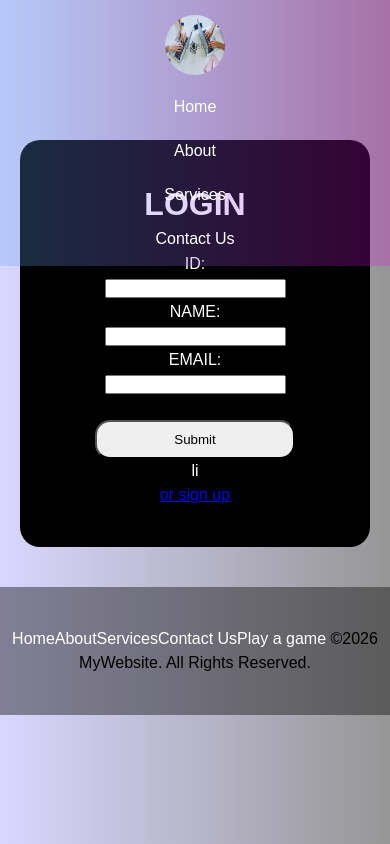
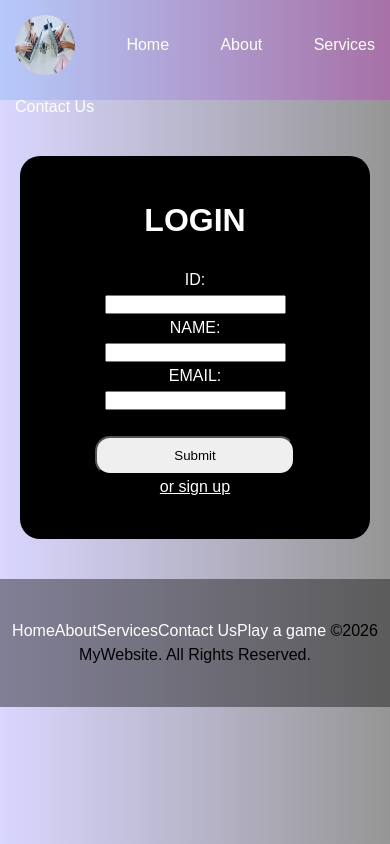
Before and after one commit to stevocriss/school-project, a Vue app: page / in a window 390 px wide. Built offline with nearby package versions, Linux system fonts and the light colour scheme.

Commit message:
new comitt5

```diff
--- a/src/Views/DashBoard.vue
+++ b/src/Views/DashBoard.vue
@@ -1,7 +1,9 @@
 <template>
+    <div class="dash">
     <h1>WELCOME</h1>
     <h3>hi what do you want
     </h3>
+    </div>
 </template>
 <script>
 export default{
--- a/src/Views/HomeViews.vue
+++ b/src/Views/HomeViews.vue
@@ -19,9 +19,9 @@
 
         <button type="submit">Submit</button>
       </form>
-li
+
       <p>{{ go.id }} {{ go.name }} {{ go.email }}</p>
-<router-link>or sign up</router-link>
+<router-link style="color: white;">or sign up</router-link>
     </div>
 
 
--- a/src/assets/style.css
+++ b/src/assets/style.css
@@ -133,17 +133,47 @@ footer{
   margin-top: 15%;
 }
 
+/* //dash board */
+
+.dash{
+  text-align: center;
+  margin: 50px;
+}
+
+
+
+
+
+
+
+
+
+
+
+
+
+
+
+
+
+
+
+
+
+
+
 /* responsive */
 
 @media (max-width:600px){
 
   .div{
-    flex-direction:column;
+    /* flex-direction:column; */
     align-items:center;
+    height: 100px;
   }
 
   .box, .d, .color{
-    margin-top:140px;
+    margin-top:40%;
   }
 
   h2{
@@ -155,6 +185,7 @@ footer{
   }
 }
 
+
 @media (min-width:601px) and (max-width:1024px){
 
   .box, .d, .color{
```
